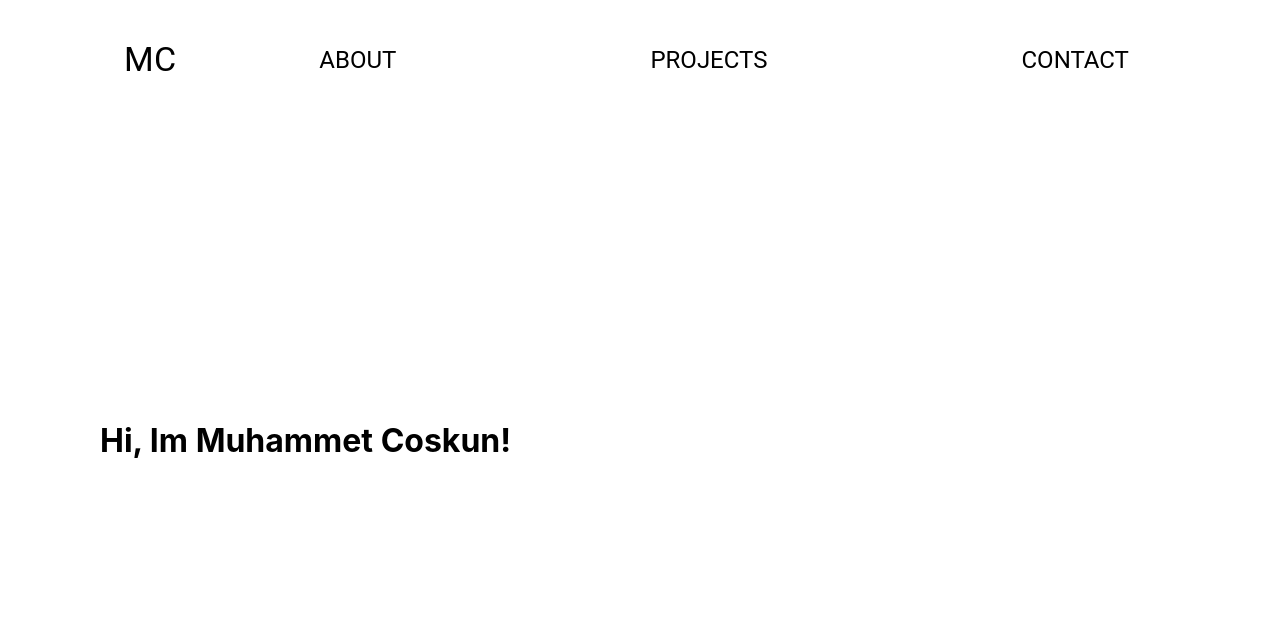
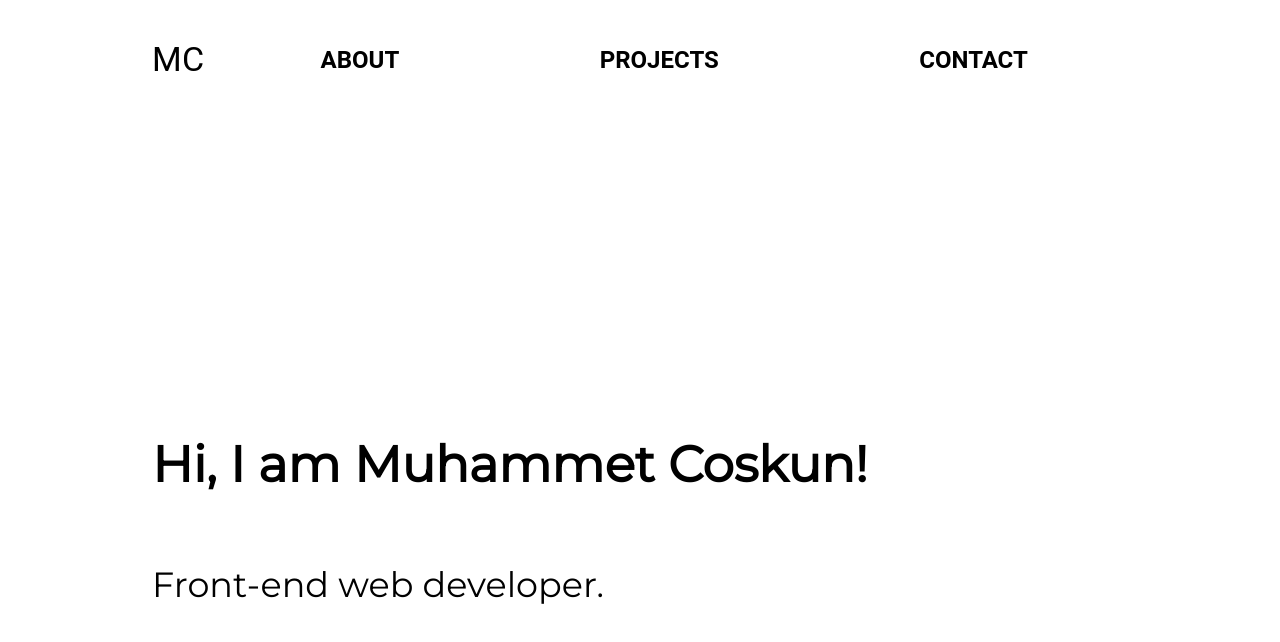
Before and after one commit to MuhammetCoskun/website, a Next.js app: page / in a window 1280 px wide. Shown: the top 642 px of the page. Built offline with nearby package versions, Linux system fonts and the light colour scheme.

Commit message:
Create middle section

```diff
--- a/pages/index.tsx
+++ b/pages/index.tsx
@@ -1,6 +1,6 @@
 import type { NextPage } from "next";
 import Head from "next/head";
-import { Box, Typography } from "@mui/material";
+import { Box } from "@mui/material";
 
 const Home: NextPage = () => {
   return (
@@ -15,16 +15,16 @@ const Home: NextPage = () => {
           display: "flex",
           justifyContent: "flex-start",
           marginTop: "300px",
+          pl: 3,
         }}
       >
-        <h1>Hi, Im Muhammet Coskun!</h1>
+        <h1 style={{ fontSize: "50px" }}>
+          <strong>Hi, I am Muhammet Coskun!</strong>
+        </h1>
       </Box>
-      {/* <div style={{ margin: "400px" }}>
-        <h1 style={{ fontSize: "64px" }}>
-          <strong>Hi, Im Muhammet Coskun!</strong>
-        </h1>
-        <h2 style={{ fontSize: "32px" }}>Front-end web developer.</h2>
-      </div> */}
+      <Box sx={{ pl: 3 }}>
+        <p style={{ fontSize: "35px" }}>Front-end web developer.</p>
+      </Box>
     </div>
   );
 };
--- a/src/components/Layout/Layout.tsx
+++ b/src/components/Layout/Layout.tsx
@@ -3,7 +3,7 @@ import Navigation from "./Navigation";
 
 const Layout: React.FC = ({ children }) => {
   return (
-    <div style={{ marginLeft: "100px" }}>
+    <div style={{ margin: "0 10%" }}>
       <Navigation />
       <main>{children}</main>
     </div>
--- a/src/components/UI/NavBar.tsx
+++ b/src/components/UI/NavBar.tsx
@@ -31,7 +31,7 @@ const ResponsiveNavBar = () => {
       color="transparent"
       sx={{ marginTop: "20px", boxShadow: "none" }}
     >
-      <Container maxWidth="xl">
+      <Container maxWidth="xl" sx={{ mx: 0, px: 0 }}>
         <Toolbar disableGutters>
           <Typography
             variant="h4"
@@ -100,7 +100,9 @@ const ResponsiveNavBar = () => {
                 onClick={handleCloseNavMenu}
                 sx={{ my: 2, color: "black", display: "block" }}
               >
-                <Typography variant="h5">{page}</Typography>
+                <Typography variant="h5">
+                  <strong>{page}</strong>
+                </Typography>
               </Button>
             ))}
           </Box>
--- a/styles/globals.css
+++ b/styles/globals.css
@@ -4,8 +4,8 @@ html,
 body {
   padding: 0;
   margin: 0;
-  font-family: -apple-system, BlinkMacSystemFont, Montserrat, Segoe UI, Roboto,
-    Oxygen, Ubuntu, Cantarell, Fira Sans, Droid Sans, Helvetica Neue, sans-serif;
+  font-family: Montserrat, Segoe UI, Roboto, Oxygen, Ubuntu, Cantarell,
+    Fira Sans, Droid Sans, Helvetica Neue, sans-serif;
 }
 
 a {
```
